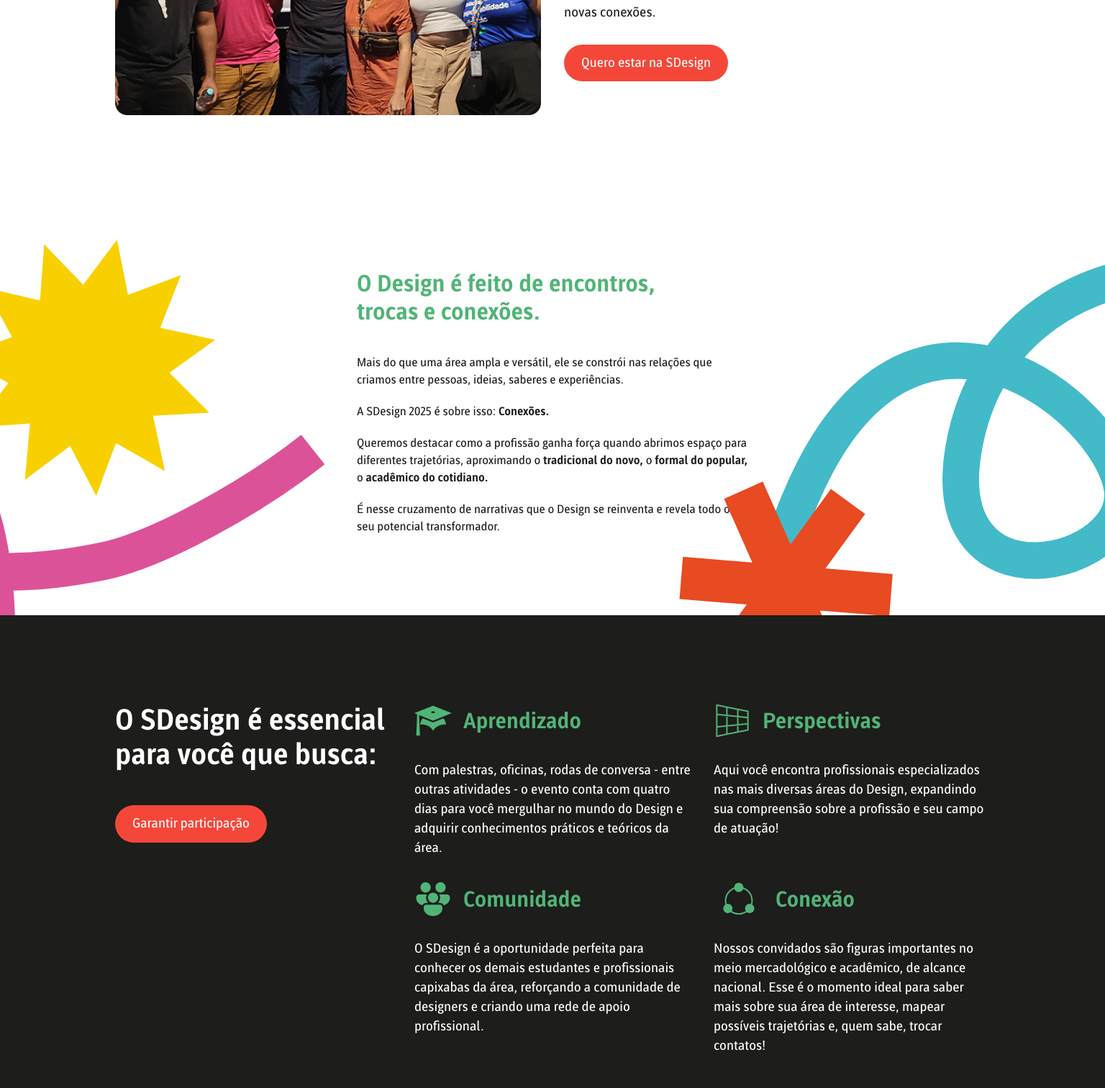
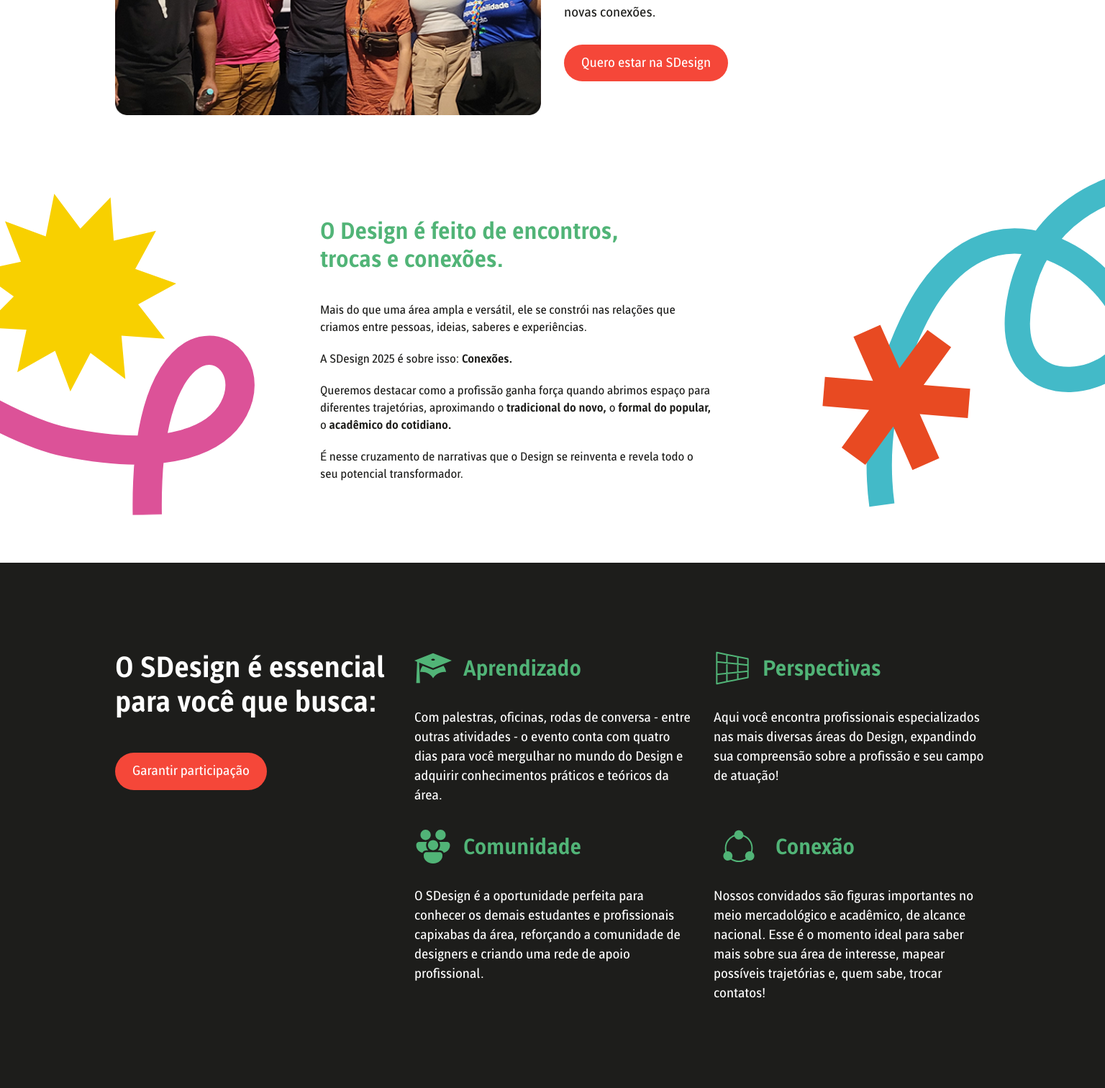
Before and after one commit to oliverids/sdesign, a PHP site: page / in a window 1536 px wide. Shown: the part 1091-2603 px from the top of the page at 72% size. Run offline with PHP 8.4, Linux system fonts and the light colour scheme.

Commit message:
feat(perspectivas): aplicando responsividade

```diff
--- a/css/index.css
+++ b/css/index.css
@@ -591,14 +591,19 @@ header.--ativo .header-nav.mobile {
   max-width: none;
   padding: 0;
 }
+.multiplas-perspectivas .container .left,
+.multiplas-perspectivas .container .right {
+  top: 10%;
+  position: relative;
+}
 .multiplas-perspectivas .container .left {
-  height: 600px;
+  left: -1vw;
+  top: 7vh;
+  transform: rotate(106deg);
 }
 .multiplas-perspectivas .container .right {
-  height: 800px;
-}
-.multiplas-perspectivas .container .right {
-  margin-left: auto;
+  right: -51vw;
+  top: 16vh;
 }
 .multiplas-perspectivas .container .multiplas-container {
   max-width: 30.5rem;
@@ -637,21 +642,21 @@ header.--ativo .header-nav.mobile {
     display: flex;
     justify-content: center;
     align-items: flex-end;
-    height: 615px;
+    height: 542px;
   }
   .multiplas-perspectivas .container .left,
   .multiplas-perspectivas .container .right {
-    position: absolute;
-    margin: 0 !important;
-    transform: scale(1.1);
-    top: 20%;
+    top: 10%;
+    transform: scale(0.75);
+    position: relative;
   }
   .multiplas-perspectivas .container .left {
-    left: -11vw;
-    transform: scale(1.1) scaleX(-1);
+    left: 1vw;
+    top: 14vh;
   }
   .multiplas-perspectivas .container .right {
-    right: -11vw;
+    right: 0vw;
+    top: 22vh;
   }
   .multiplas-perspectivas .container .multiplas-container {
     min-width: 36.5rem;
@@ -662,14 +667,14 @@ header.--ativo .header-nav.mobile {
 @media only screen and (min-width: 1560px) {
   .multiplas-perspectivas .container .left,
   .multiplas-perspectivas .container .right {
-    transform: scale(1.3);
+    transform: scale(0.9);
   }
   .multiplas-perspectivas .container .left {
     left: -5vw;
-    transform: scale(1.3) scaleX(-1);
+    top: 12vh;
   }
   .multiplas-perspectivas .container .right {
-    right: -5vw;
+    right: -10vw;
   }
 }
 @media only screen and (min-width: 1700px) {
@@ -683,7 +688,7 @@ header.--ativo .header-nav.mobile {
   }
   .multiplas-perspectivas .container .right {
     right: -136px;
-    top: 0;
+    top: 191px;
   }
 }
 
--- a/scss/partials/_perspectivas.scss
+++ b/scss/partials/_perspectivas.scss
@@ -9,16 +9,21 @@
     max-width: none;
     padding: 0;
 
+    .left,
+    .right {
+      top: 10%;
+      position: relative;
+    }
+
     .left {
-      height: 600px;
+      left: -1vw;
+      top: 7vh;
+      transform: rotate(106deg);
     }
 
     .right {
-      height: 800px;
-    }
-
-    .right {
-      margin-left: auto;
+      right: -51vw;
+      top: 16vh;
     }
 
     .multiplas-container {
@@ -64,23 +69,23 @@
       display: flex;
       justify-content: center;
       align-items: flex-end;
-      height: 615px;
+      height: 542px;
 
       .left,
       .right {
-        position: absolute;
-        margin: 0 !important;
-        transform: scale(1.1);
-        top: 20%;
+        top: 10%;
+        transform: scale(0.75);
+        position: relative;
       }
 
       .left {
-        left: -11vw;
-        transform: scale(1.1) scaleX(-1);
+        left: 1vw;
+        top: 14vh;
       }
 
       .right {
-        right: -11vw;
+        right: 0vw;
+        top: 22vh;
       }
 
       .multiplas-container {
@@ -96,16 +101,16 @@
 
       .left,
       .right {
-        transform: scale(1.3);
+        transform: scale(0.9);
       }
 
       .left {
         left: -5vw;
-        transform: scale(1.3) scaleX(-1);
+        top: 12vh;
       }
 
       .right {
-        right: -5vw;
+        right: -10vw;
       }
     }
   }
@@ -125,7 +130,7 @@
 
       .right {
         right: -136px;
-        top: -0;
+        top: 191px;
       }
     }
   }
```
Also changed, not shown: 1 other file.
